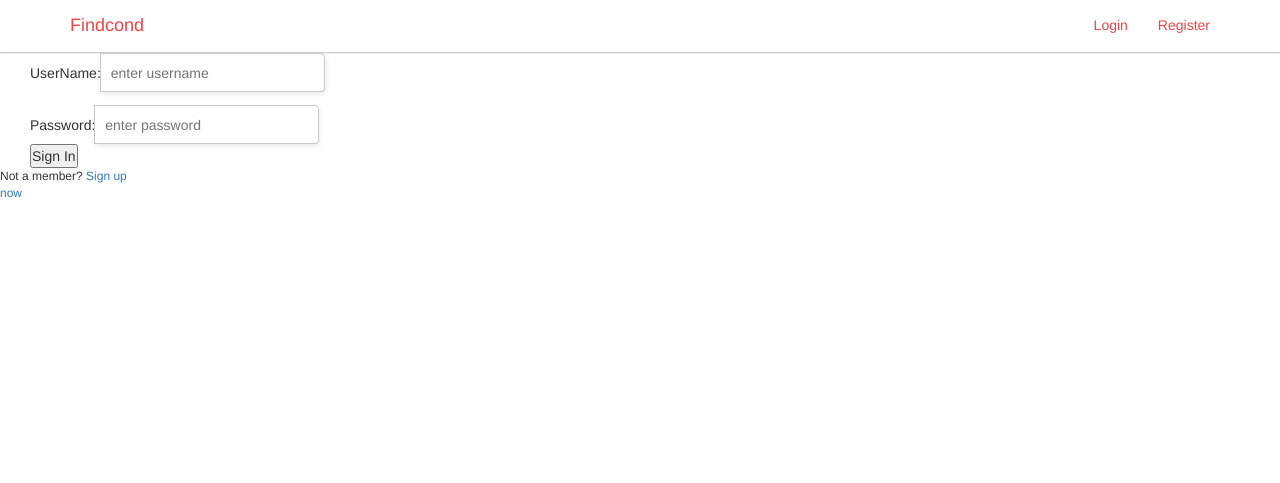
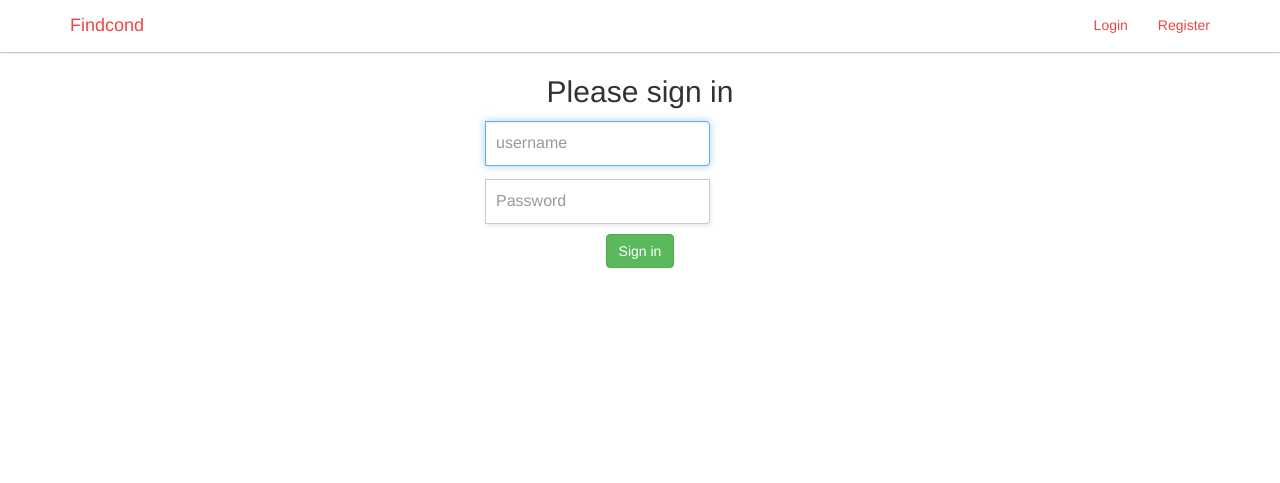
Before and after one commit to tolgahanuzun/Document-Share, a Django app: template templates/login.html in a window 1280 px wide. Shown: the top 483 px of the page. Run offline with Django 3.2, Linux system fonts and the light colour scheme; the template is opened without the code that fills it, so the values that code supplies are empty; some libraries are stand-ins or nearby versions.

Commit message:
New login form and new css update

```diff
--- a/templates/login.html
+++ b/templates/login.html
@@ -2,26 +2,23 @@
 
 {% block login %}
 
-<div class="site__container">
-
-  <div class="grid__container">
-
-    <form action="/login/" method="post" class="form form--login">
-
-    {% csrf_token %}
-    UserName: <input name='username' type='text' placeholder='enter username'/> <br/>
-    Password: <input name='password' type='password' placeholder='enter password'/><br/>
-
-      <div class="form__field">
-        <input type="submit" value="Sign In">
-      </div>
-
-    </form>
-
-    <p class="text--center">Not a member? <a href="/register/">Sign up now</a> <span class="fontawesome-arrow-right"></span></p>
-
+<div class="container text-center">
+  <div class="row ">
+      <form action="/login/" method="post" class="form-signin">
+      {% csrf_token %}
+        <h2 class="form-signin-heading">Please sign in</h2>
+        <label for="inputEmail" class="sr-only">Email address</label>
+        <input type="text" name='username' class="form-control" placeholder="username" required="" autofocus="">
+        <label for="inputPassword" class="sr-only">Password</label>
+        <input type="password" name='password'  class="form-control" placeholder="Password" required="">
+        <button class="btn btn-success text-center" type="submit">Sign in</button>
+      </form>
   </div>
-
 </div>
 
+
+
+
+
+
 {% endblock %}
```
